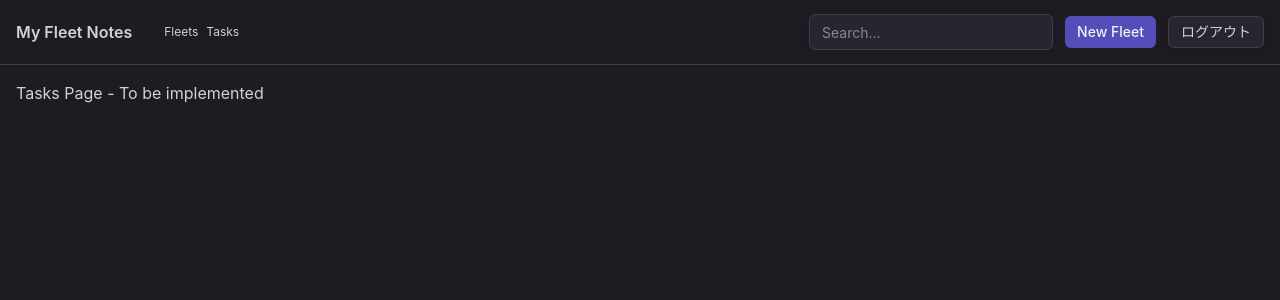
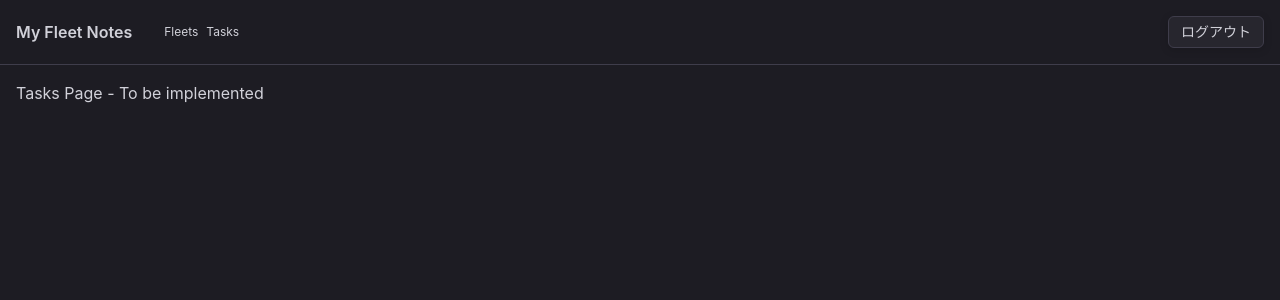
Before and after one commit to aiyama1467/my-fleet-notes, a Next.js app: page /tasks in a window 1280 px wide. Shown: the top 300 px of the page. Built offline with nearby package versions, Linux system fonts and the light colour scheme.

Commit message:
feat: remove unused loading component and refactor FleetPage to include search and new fleet button

```diff
--- a/src/app/(dashboard)/fleets/loading.tsx
+++ /dev/null
@@ -1,5 +0,0 @@
-import { FleetListSkeleton } from '@/features/fleet/components/fleet-skeleton';
-
-export default function Loading() {
-  return <FleetListSkeleton />;
-}
--- a/src/components/layout/header.tsx
+++ b/src/components/layout/header.tsx
@@ -1,7 +1,6 @@
 import { SignOutButton } from '@clerk/nextjs';
 import Link from 'next/link';
 import { Button } from '@/components/ui/button';
-import { Input } from '@/components/ui/input';
 
 const navItems = [
   { href: '/fleets', label: 'Fleets' },
@@ -26,14 +25,6 @@ export default function Header() {
         </div>
 
         <div className="flex min-w-0 items-center gap-2 sm:gap-3">
-          <div className="hidden min-w-[200px] max-w-xs sm:block">
-            <form action="#" className="w-full">
-              <Input aria-label="Search" placeholder="Search..." />
-            </form>
-          </div>
-          <Button asChild size="sm">
-            <Link href="/fleets">New Fleet</Link>
-          </Button>
           <SignOutButton>
             <Button size="sm" variant="outline">
               ログアウト
--- a/src/features/fleet/components/fleet-page.tsx
+++ b/src/features/fleet/components/fleet-page.tsx
@@ -1,15 +1,19 @@
+import { Suspense } from 'react';
+import { Button } from '@/components/ui/button';
+import { Input } from '@/components/ui/input';
 import { Fleet } from '@/features/fleet/components/fleet';
 import { trpc } from '@/trpc/server';
+import { FleetListSkeleton } from './fleet-skeleton';
 
 interface FleetPageProps {
   userId: string;
 }
 
-export default async function FleetPage({ userId }: FleetPageProps) {
+async function FleetList({ userId }: { userId: string }) {
   const fleets = await trpc.getFleets({ userId });
 
   return (
-    <div className="flex flex-col gap-5 w-full py-4 px-40">
+    <div className="flex flex-col gap-5">
       {fleets?.map((fleet) => (
         <Fleet
           createdAt={fleet.createdAt.toISOString()}
@@ -24,3 +28,19 @@ export default async function FleetPage({ userId }: FleetPageProps) {
     </div>
   );
 }
+
+export default function FleetPage({ userId }: FleetPageProps) {
+  return (
+    <div className="flex flex-col w-full py-4 px-40">
+      <div className="flex items-center justify-between mb-5">
+        <form action="#" className="w-full max-w-xs">
+          <Input aria-label="Search" placeholder="Search..." />
+        </form>
+        <Button size="sm">New Fleet</Button>
+      </div>
+      <Suspense fallback={<FleetListSkeleton />}>
+        <FleetList userId={userId} />
+      </Suspense>
+    </div>
+  );
+}
--- a/src/features/fleet/components/fleet-skeleton.tsx
+++ b/src/features/fleet/components/fleet-skeleton.tsx
@@ -40,7 +40,7 @@ export function FleetSkeleton() {
 
 export function FleetListSkeleton() {
   return (
-    <div className="flex flex-col gap-5 w-full py-4 px-40">
+    <div className="flex flex-col gap-5">
       {Array.from({ length: 5 }).map((_, i) => (
         // biome-ignore lint/suspicious/noArrayIndexKey: スケルトンは静的なリストなので安全
         <FleetSkeleton key={`skeleton-${i}`} />
```
